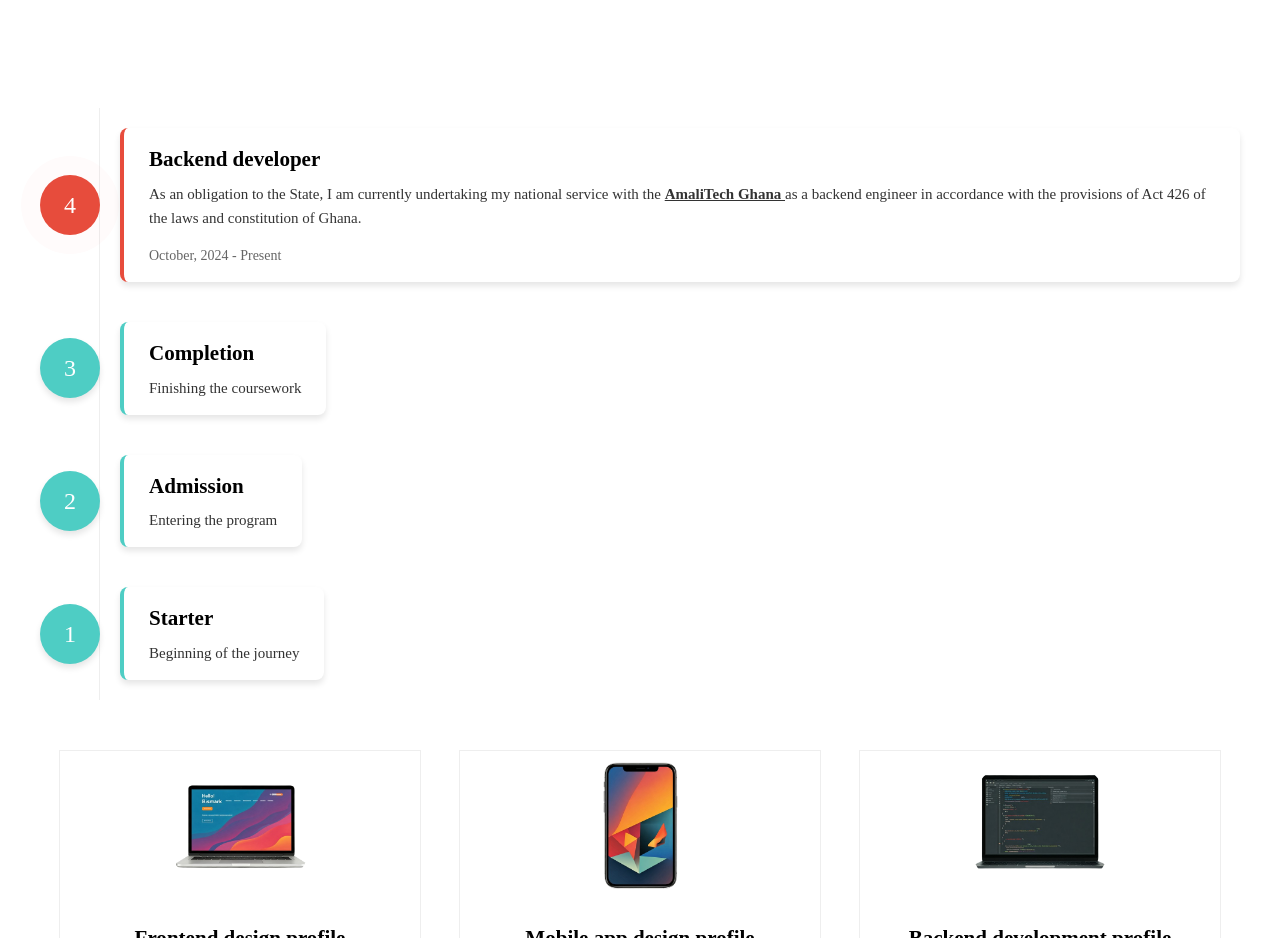
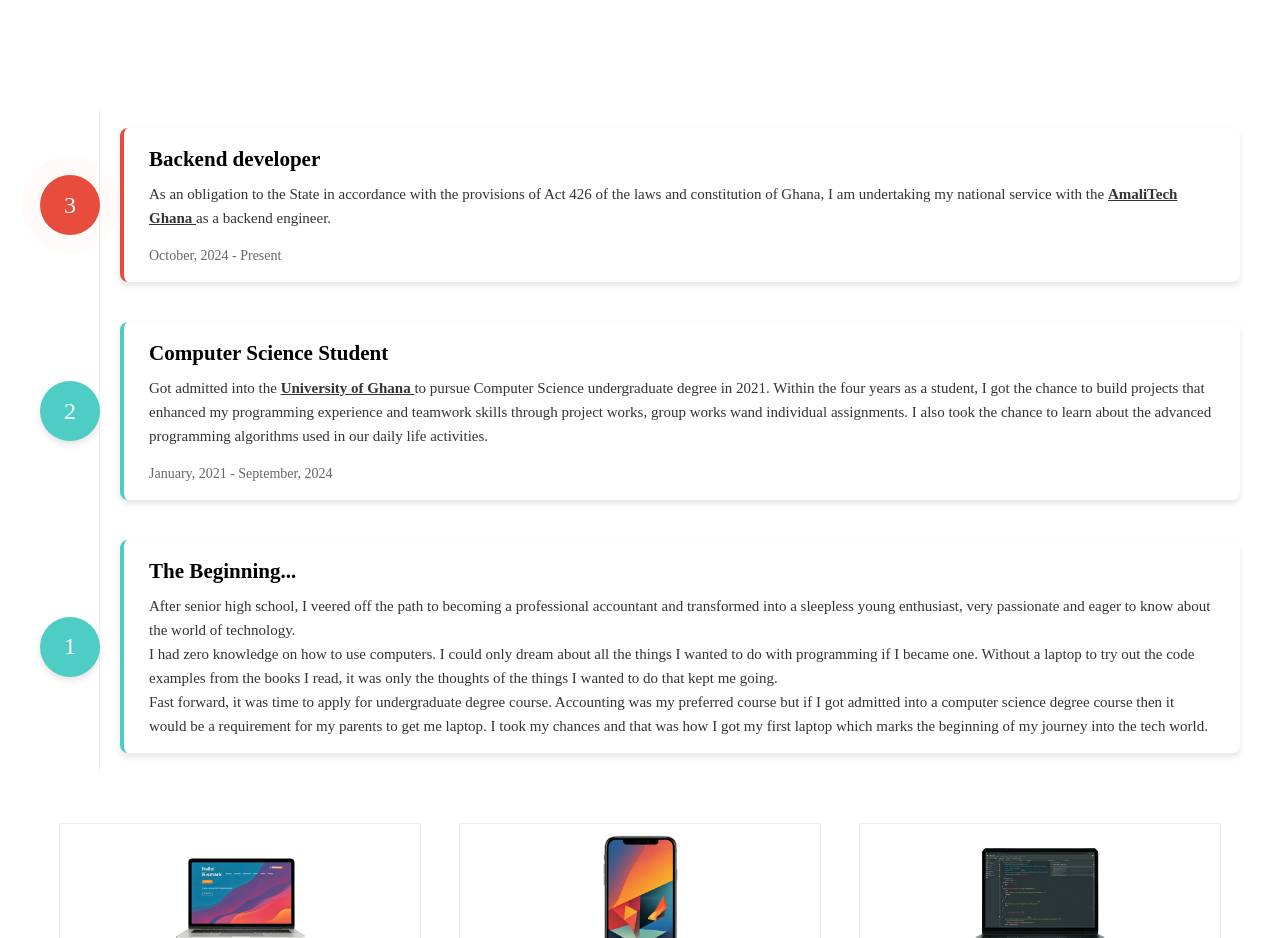
Before and after one commit to KBismark/portfolio, a website: page index.html in a window 1280 px wide. Shown: the part 500-1438 px from the top of the page. Drawn offline with Linux system fonts and the light colour scheme; a web font is replaced by a local one.

Commit message:
Add journey stages

```diff
--- a/index.html
+++ b/index.html
@@ -277,6 +277,9 @@
     .stage.current .content {
         border-left: 4px solid #e74c3c;
     }
+    .date-time{
+        color: #666;font-size: 14px;margin-top: 15px;
+    }
     @keyframes pulse {
         0% {
             box-shadow: 0 0 0 0 rgba(231, 76, 60, 0.4);
@@ -331,38 +334,54 @@
             </svg>
            <div style="display: flex;flex-direction: column-reverse;">
                 <div class="stage" data-step="1">
-                    <div class="icon">1</div>
+                    <div><div class="icon">1</div></div>
                     <div class="content">
-                        <h3>Starter</h3>
-                        <p>Beginning of the journey</p>
+                        <h3>The Beginning...</h3>
+                        <p>
+                            After senior high school, I veered off the path to becoming a professional accountant and
+                            transformed into a sleepless young enthusiast, very passionate and eager to know about the world of technology.
+                            <br />
+                            I had zero knowledge on how to use computers. I could only dream about all the things I wanted
+                            to do with programming if I became one. Without a laptop to try out the code examples from the books I read,
+                            it was only the thoughts of the things I wanted to do that kept me going.
+                            <br />
+                            Fast forward, it was time to apply for undergraduate degree course. Accounting was my preferred course but
+                            if I got admitted into
+                            a computer science degree course then it would be a requirement for my parents to get me laptop. I took my chances and that
+                            was how I got my first laptop which marks the beginning of my journey into the tech world.
+                        </p>
+                        <!-- <div class="date-time">January, 2021 - September, 2024</div> -->
+                    </div>
+
+                </div>
+                <div class="stage" data-step="2">
+                    <div><div class="icon">2</div></div>
+                    <div class="content">
+                        <h3>Computer Science Student</h3>
+                        <p>
+                            Got admitted into the
+                            <a href="https://amalitech.org/" target="_blank" rel="noopener noreferrer" style="font-weight: 600;" >
+                                University of Ghana
+                            </a> to pursue Computer Science undergraduate degree in 2021. Within the four years as a student, I got the chance to
+                            build projects that enhanced my programming experience and teamwork skills through project works, group works wand individual assignments.
+                            I also took the chance to learn about the advanced programming algorithms used in our daily life activities.
+                        </p>
+                        <div class="date-time">January, 2021 - September, 2024</div>
                     </div>
                 </div>
-                <div class="stage" data-step="2">
-                    <div class="icon">2</div>
-                    <div class="content">
-                        <h3>Admission</h3>
-                        <p>Entering the program</p>
-                    </div>
-                </div>
-                <div class="stage" data-step="3">
-                    <div class="icon">3</div>
-                    <div class="content">
-                        <h3>Completion</h3>
-                        <p>Finishing the coursework</p>
-                    </div>
-                </div>
-                <div class="stage current" data-step="4">
-                    <div><div class="icon">4</div></div>
+                <div class="stage current" data-step="3">
+                    <div><div class="icon">3</div></div>
                     <div class="content">
                         <h3>Backend developer</h3>
                         <p>
-                            As an obligation to the State, I am currently undertaking my national service with the
+                            As an obligation to the State in accordance with the provisions of Act 426 of the laws and constitution of Ghana,
+                            I am undertaking my national service with the
                             <a href="https://amalitech.org/" target="_blank" rel="noopener noreferrer" style="font-weight: 600;" >
                                 AmaliTech Ghana
                             </a> as a
-                            backend engineer in accordance with the provisions of Act 426 of the laws and constitution of Ghana.
+                            backend engineer.
                         </p>
-                        <div style="color: #666;font-size: 14px;margin-top: 15px;">October, 2024 - Present</div>
+                        <div class="date-time">October, 2024 - Present</div>
                     </div>
                 </div>
            </div>
```
